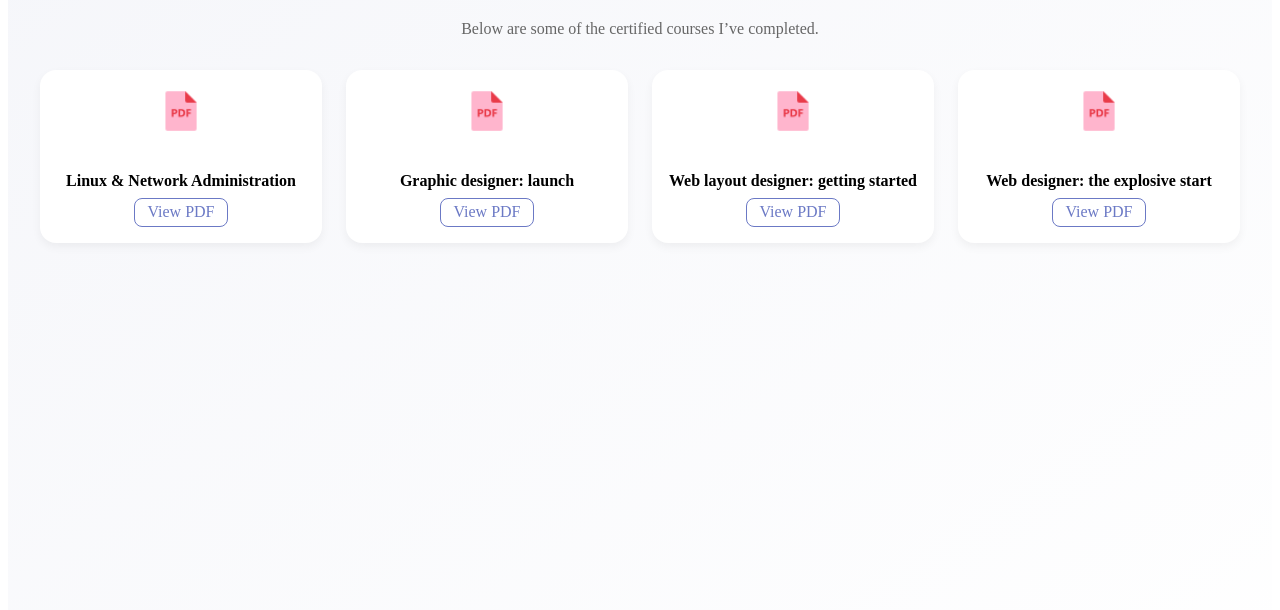
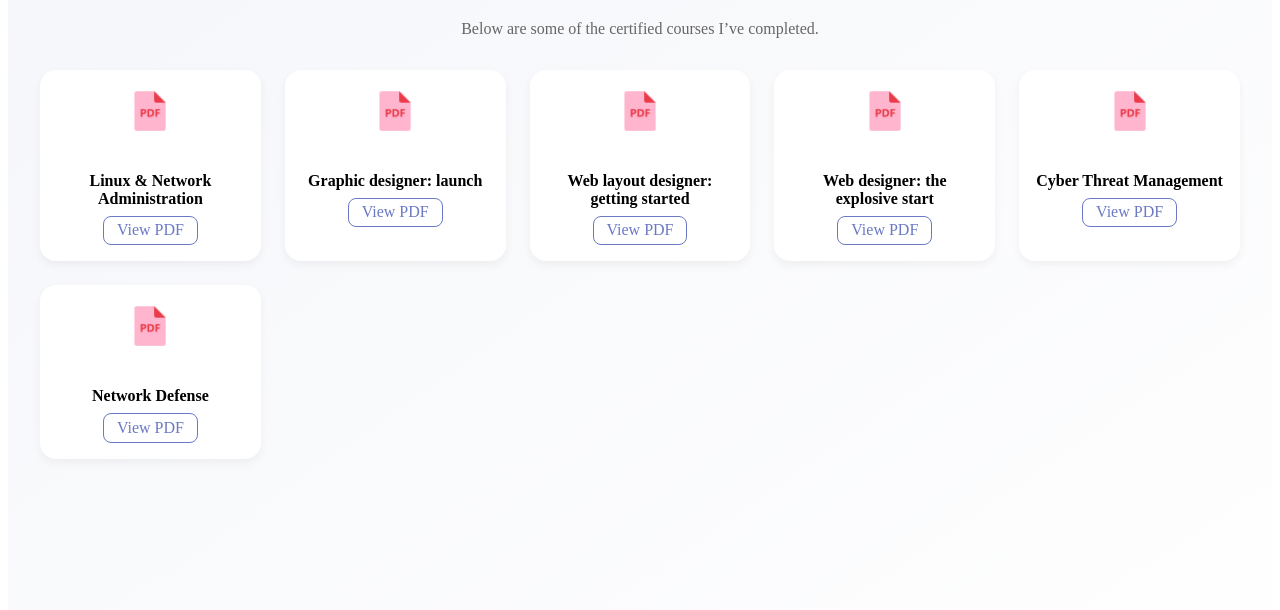
Before and after one commit to MrsKonfetka/Portfolio, a plain HTML site: page certificates.html in a window 1280 px wide. Shown: the part 190-800 px from the top of the page. Drawn offline with Linux system fonts and the light colour scheme.

Commit message:
Added more certificates

```diff
--- a/certificates.html
+++ b/certificates.html
@@ -41,6 +41,16 @@
             <p>Web designer: the explosive start</p>
             <a href="/certificates/WayUp_website_en.pdf" target="_blank">View PDF</a>
         </div>
+        <div class="cert-item">
+            <img src="/img/icons/pdf-icon.png" alt="PDF icon" />
+            <p>Cyber Threat Management</p>
+            <a href="/certificates/_certificate_Cyber_Threat_Management.pdf" target="_blank">View PDF</a>
+        </div>
+        <div class="cert-item">
+            <img src="/img/icons/pdf-icon.png" alt="PDF icon" />
+            <p>Network Defense</p>
+            <a href="/certificates/_certificate_cyber_Network_Defense.pdf" target="_blank">View PDF</a>
+        </div>
       </div>
     </section>
   </main>
```
Also changed, not shown: 2 other files.
